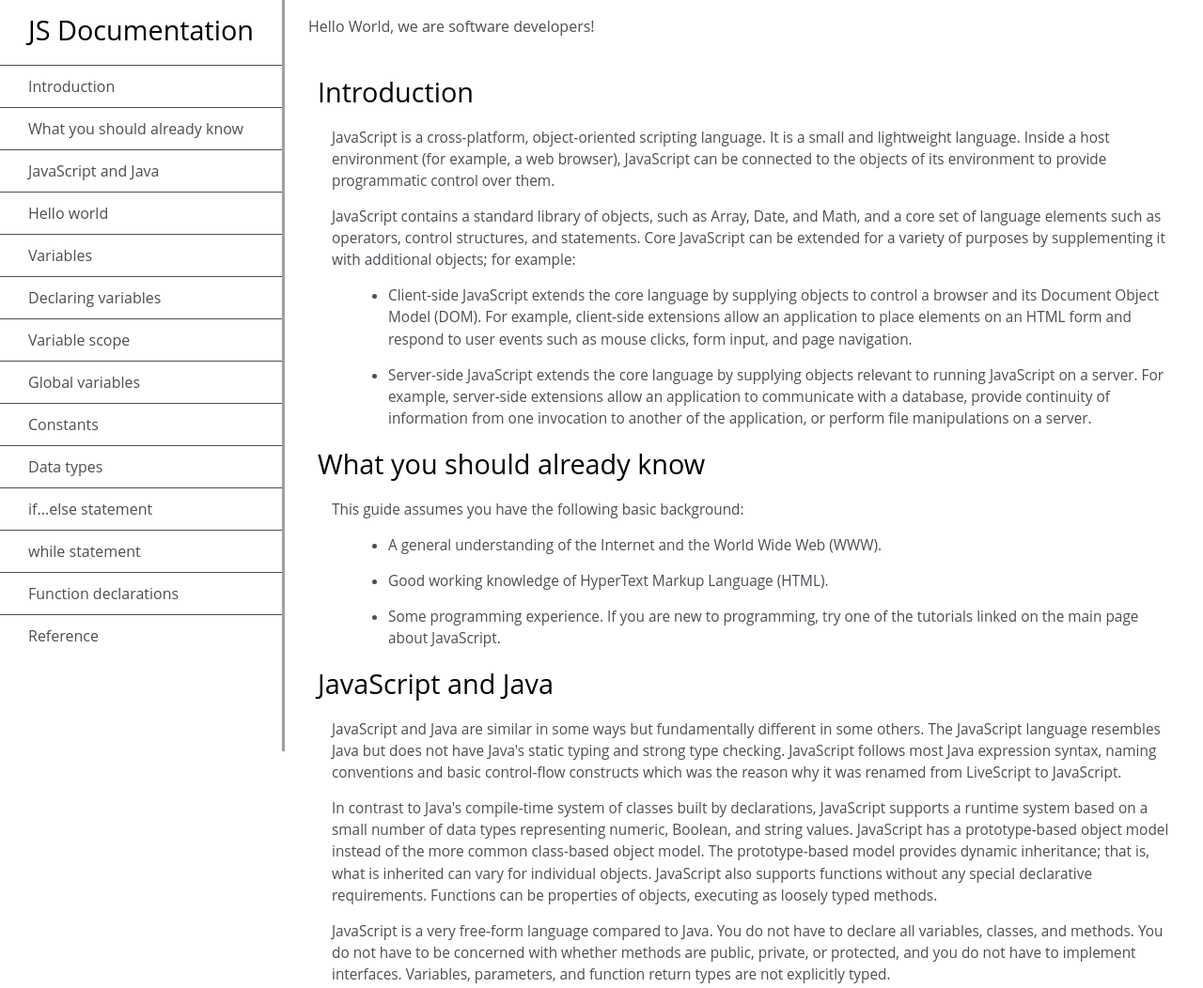
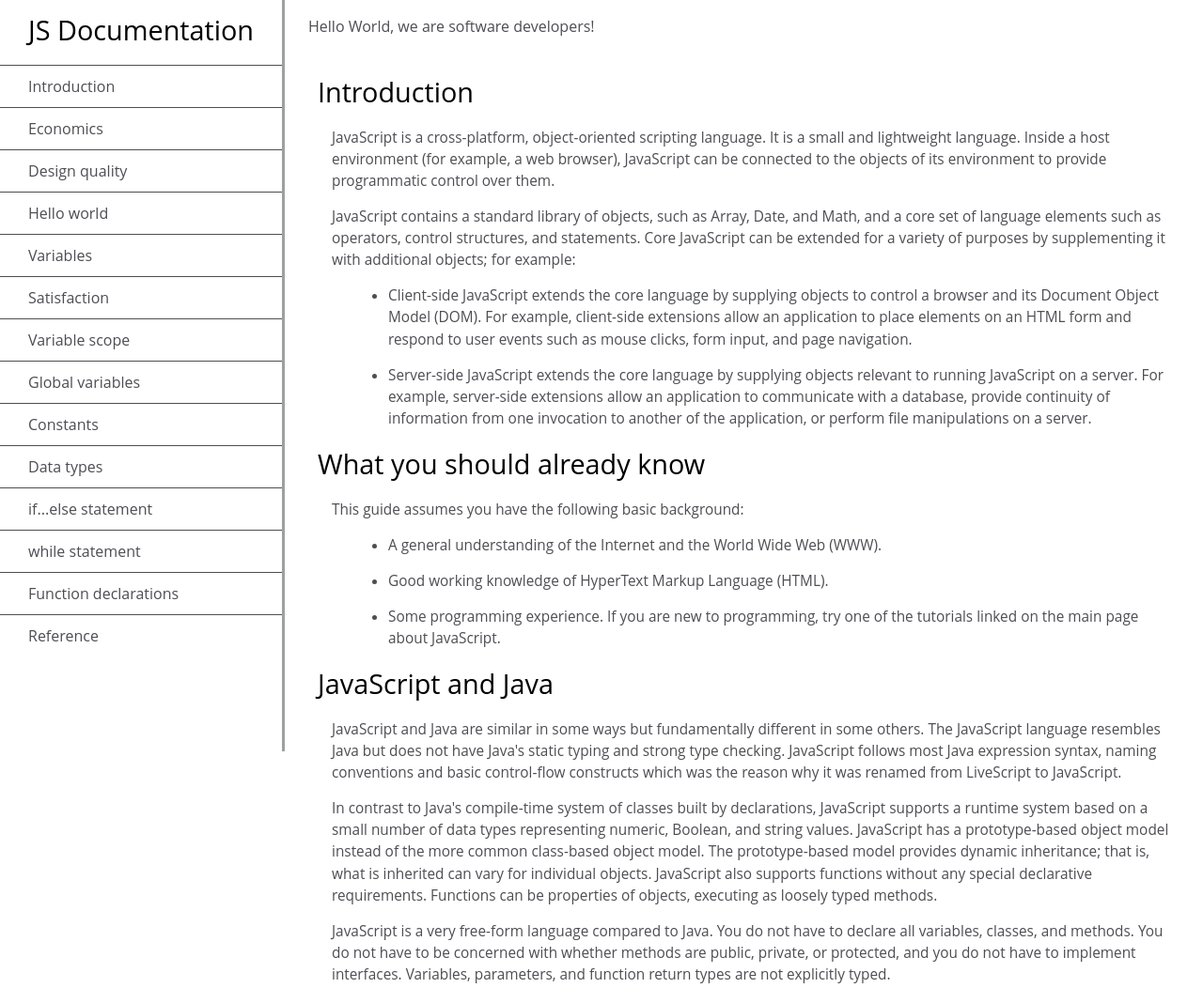
Before and after one commit to Qalb-E-Ali/Dambi-Muhammad, a plain HTML site: page index.html in a window 1280 px wide. Shown: the top 1052 px of the page at 94% size. Drawn offline with Linux system fonts and the light colour scheme.

Commit message:
Update index.html

```diff
--- a/index.html
+++ b/index.html
@@ -7,7 +7,7 @@
   </head>
 
   <body>
-    <script src="https://cdn.freecodecamp.org/testable-projects-fcc/v1/bundle.js"></script>
+    <script src=""></script>
     <p class="welcome-text">Hello World, we are software developers!</p>
 
 
@@ -18,17 +18,17 @@
       <ul>
         <li><a class="nav-link" href="#Introduction">Introduction</a></li>
         <li>
-          <a class="nav-link" href="#What_you_should_already_know"
-            >What you should already know</a
+          <a class="nav-link" href="#Economics"
+            >Economics</a
           >
         </li>
         <li>
-          <a class="nav-link" href="#JavaScript_and_Java">JavaScript and Java</a>
+          <a class="nav-link" href="#Design quality">Design quality</a>
         </li>
         <li><a class="nav-link" href="#Hello_world">Hello world</a></li>
         <li><a class="nav-link" href="#Variables">Variables</a></li>
         <li>
-          <a class="nav-link" href="#Declaring_variables">Declaring variables</a>
+          <a class="nav-link" href="#Satisfaction">Satisfaction</a>
         </li>
         <li><a class="nav-link" href="#Variable_scope">Variable scope</a></li>
         <li><a class="nav-link" href="#Global_variables">Global variables</a></li>
```
